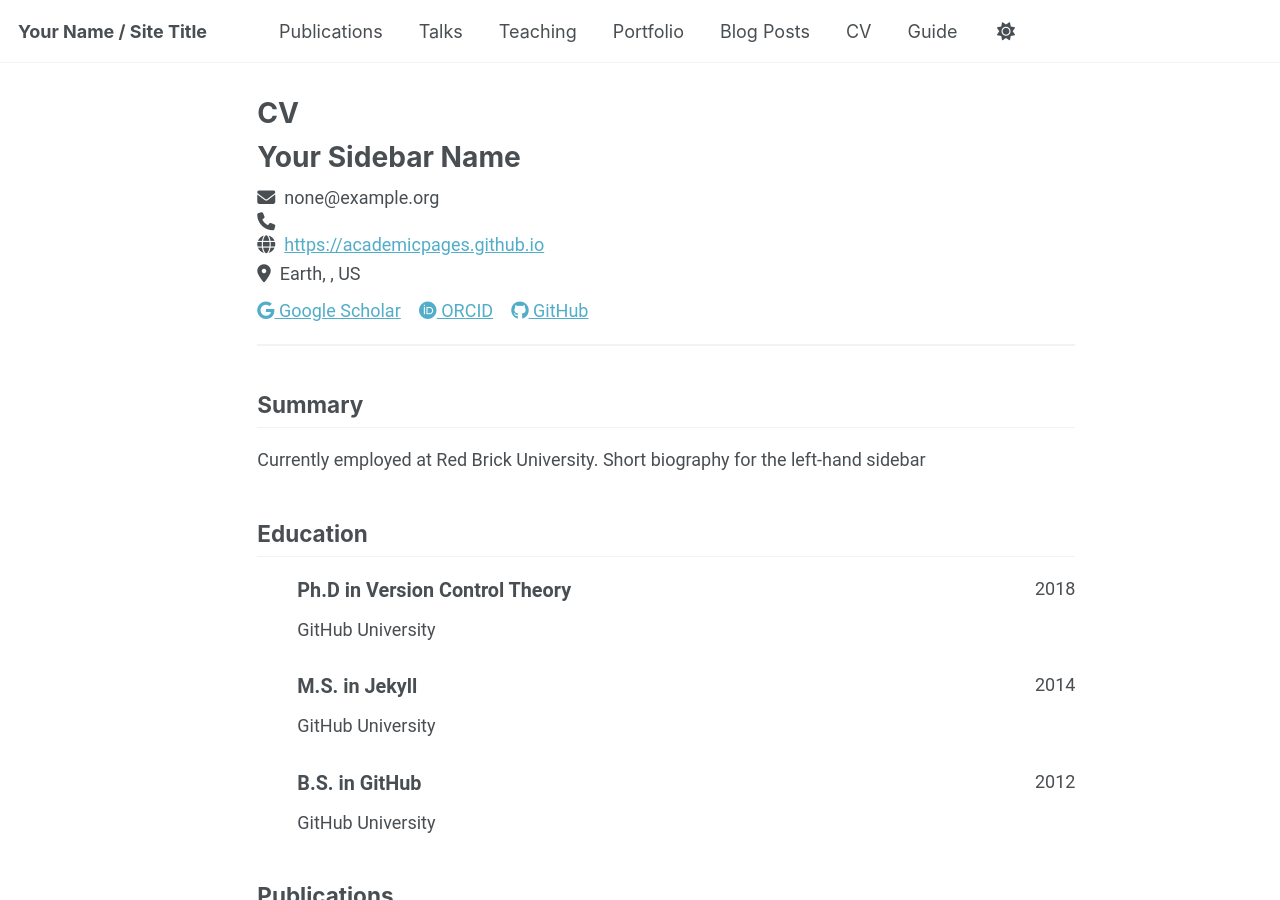
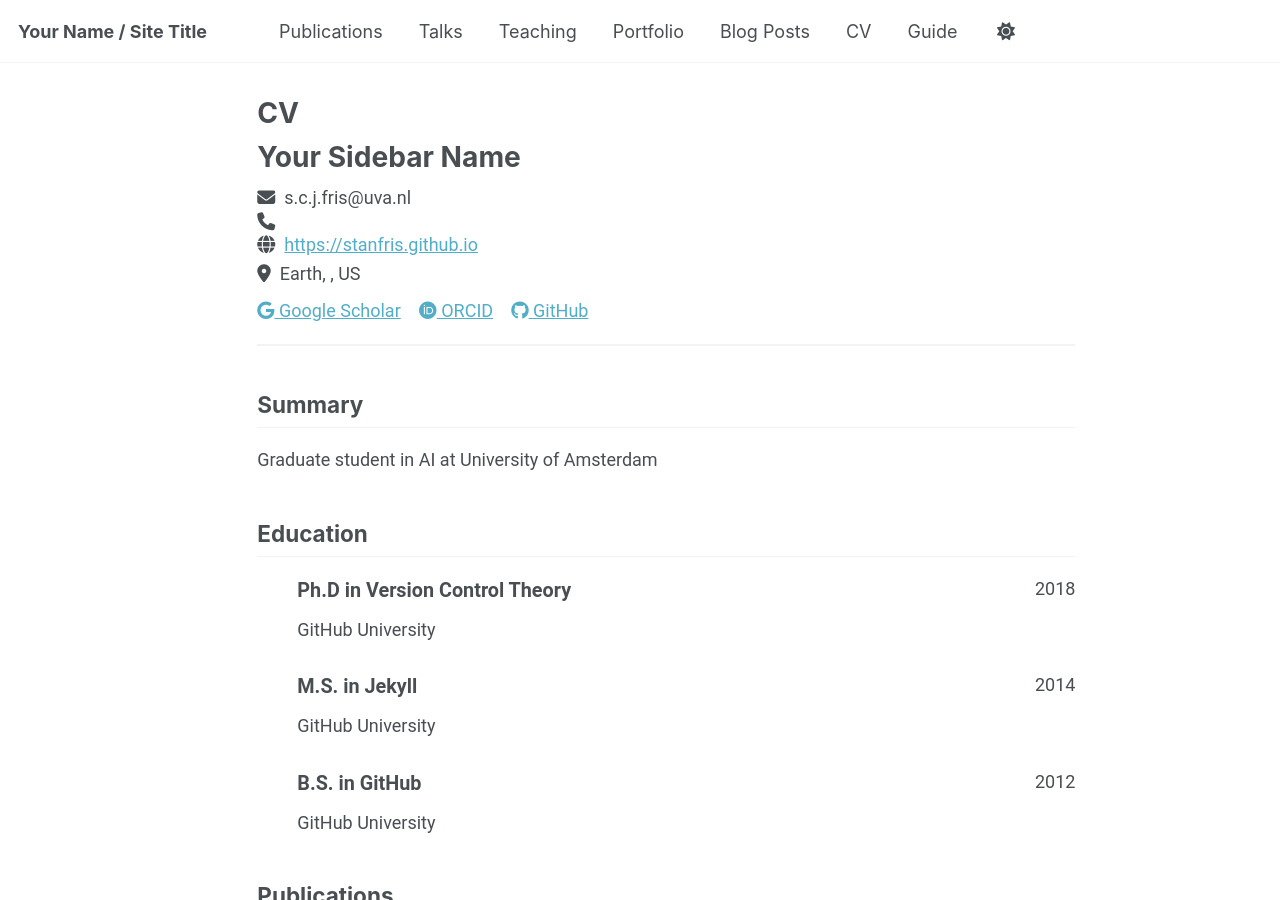
Before and after one commit to stanfris/stanfris.github.io, a Jekyll site: the page built from _pages/cv-json.md, in a window 1280 px wide and 900 px high. Built offline with Jekyll 4.4.1, drawn with Linux system fonts in a browser that asks for light colours; a script that is not in the unit is left out.

Commit message:
add files

```diff
--- a/_data/cv.json
+++ b/_data/cv.json
@@ -1,10 +1,10 @@
 {
   "basics": {
     "name": "Your Sidebar Name",
-    "email": "none@example.org",
+    "email": "s.c.j.fris@uva.nl",
     "phone": "",
-    "website": "https://academicpages.github.io",
-    "summary": "Currently employed at Red Brick University. Short biography for the left-hand sidebar",
+    "website": "https://stanfris.github.io",
+    "summary": "Graduate student in AI at University of Amsterdam",
     "location": {
       "address": "",
       "postalCode": "",
@@ -25,8 +25,8 @@
       },
       {
         "network": "GitHub",
-        "username": "academicpages",
-        "url": "https://github.com/academicpages"
+        "username": "stanfris",
+        "url": "https://github.com/stanfris"
       }
     ]
   },
```
Also changed, not shown: _data/authors.yml (+5 -7 lines), talkmap/org-locations.js (+9 -9 lines).
